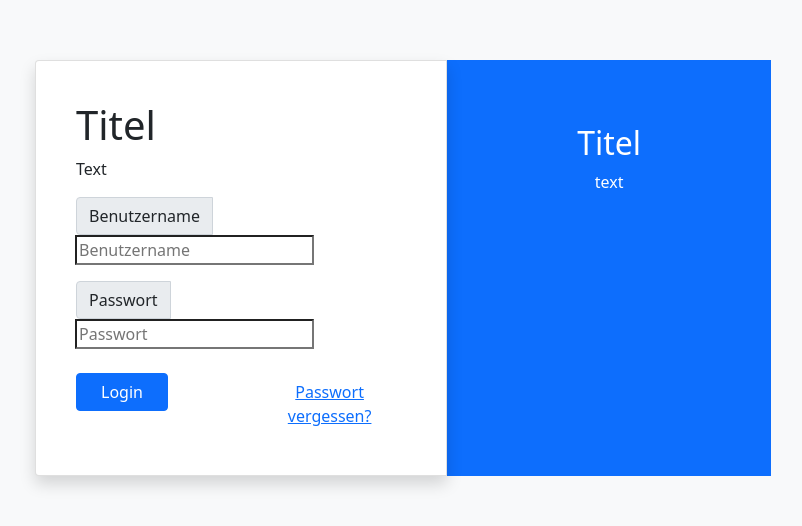
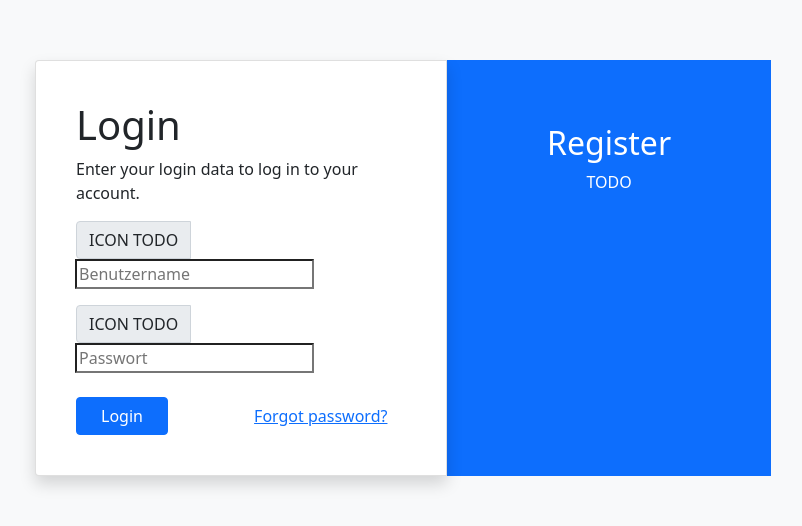
Before and after one commit to ElinaSchaefer77/react-standard-boilerplate, a React (Create React App) app: page /login in a window 1280 px wide. Shown: the part 132-658 px from the top of the page, without its empty margins (237-1039 px from the left). Built offline with nearby package versions, Linux system fonts and the light colour scheme.

Commit message:
add translations

```diff
--- a/src/pages/login/LoginComponent.js
+++ b/src/pages/login/LoginComponent.js
@@ -1,4 +1,5 @@
 import React from "react";
+import { FormattedMessage } from "react-intl";
 
 export default function LoginComponent({ onSubmit, isFetching, loginError }) {
   return (
@@ -11,10 +12,20 @@ export default function LoginComponent({ onSubmit, isFetching, loginError }) {
                 <div className="card p-4 shadow login-left">
                   <div className="card-body">
                     <form onSubmit={onSubmit}>
-                      <h1>Titel</h1>
-                      <p>Text</p>
+                      <h1>
+                        <FormattedMessage
+                          id="login.form.title"
+                          defaultMessage="Login"
+                        />
+                      </h1>
+                      <p>
+                        <FormattedMessage
+                          id="login.form.text"
+                          defaultMessage="Enter your login data to log in to your account."
+                        />
+                      </p>
                       <div className="input-group mb-3">
-                        <span className="input-group-text">Benutzername</span>
+                        <span className="input-group-text">ICON TODO</span>
 
                         <input
                           name="userName"
@@ -25,7 +36,7 @@ export default function LoginComponent({ onSubmit, isFetching, loginError }) {
                         />
                       </div>
                       <div className="input-group mb-4">
-                        <span className="input-group-text">Passwort</span>
+                        <span className="input-group-text">ICON TODO</span>
                         <input
                           name="password"
                           type="password"
@@ -52,7 +63,10 @@ export default function LoginComponent({ onSubmit, isFetching, loginError }) {
                             className="btn btn-primary px-4"
                             type="submit"
                           >
-                            Login
+                            <FormattedMessage
+                              id="login.form.button.login"
+                              defaultMessage="Login"
+                            />
                           </button>
                         </div>
                         <div className="col-md-6 text-right">
@@ -61,7 +75,10 @@ export default function LoginComponent({ onSubmit, isFetching, loginError }) {
                             className="btn btn-link px-0"
                             // onClick={() => history.push("/resetP assword")}
                           >
-                            Passwort vergessen?
+                            <FormattedMessage
+                              id="login.form.button.forgotpassword"
+                              defaultMessage="Forgot password?"
+                            />
                           </button>
                         </div>
                       </div>
@@ -74,8 +91,18 @@ export default function LoginComponent({ onSubmit, isFetching, loginError }) {
                 >
                   <div className="card-body text-center">
                     <div>
-                      <h2>Titel</h2>
-                      <p>text</p>
+                      <h2>
+                        <FormattedMessage
+                          id="login.form.title.register"
+                          defaultMessage="Register"
+                        />
+                      </h2>
+                      <p>
+                        <FormattedMessage
+                          id="login.form.text.register"
+                          defaultMessage="TODO"
+                        />
+                      </p>
                     </div>
                   </div>
                 </div>
@@ -86,7 +113,12 @@ export default function LoginComponent({ onSubmit, isFetching, loginError }) {
                   <div className="card-body text-center">
                     <div>
                       {/* <HashLoader clasName="primary" /> */}
-                      <p>Loading</p>
+                      <p>
+                        <FormattedMessage
+                          id="loading"
+                          defaultMessage="Loading..."
+                        />
+                      </p>
                     </div>
                   </div>
                 </div>
```
